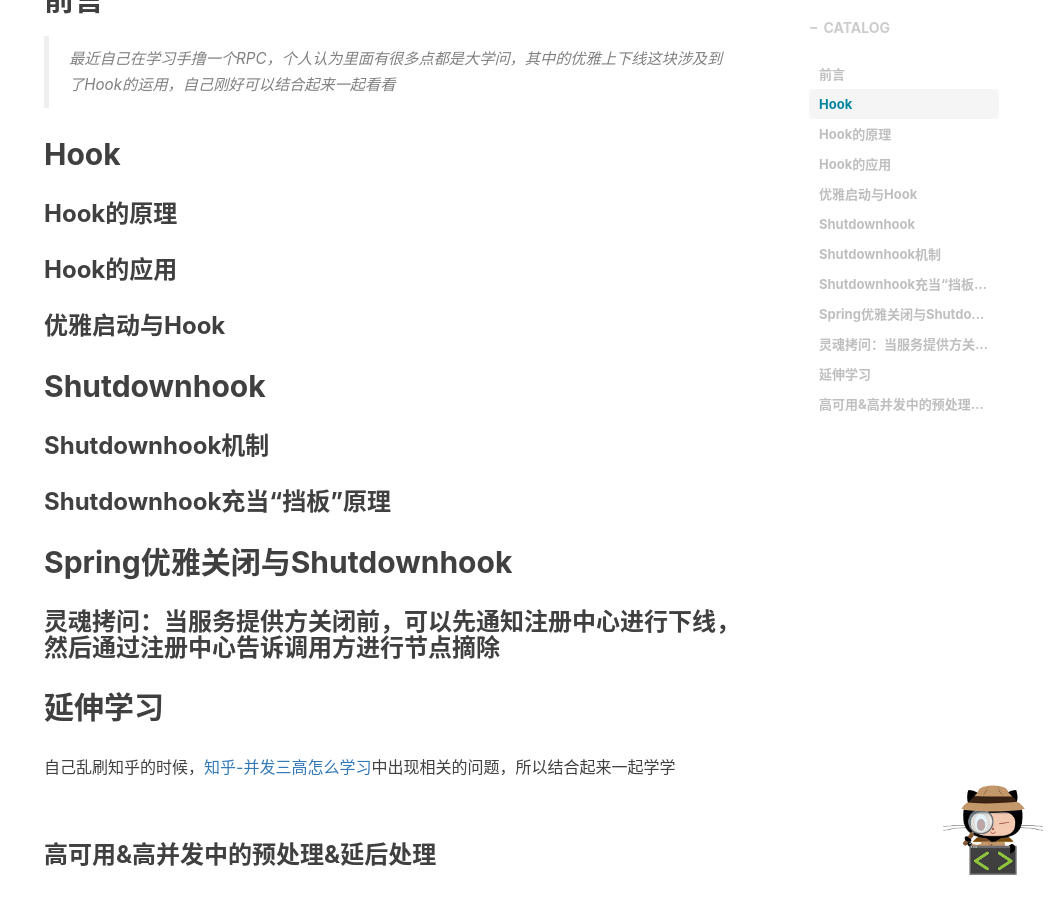
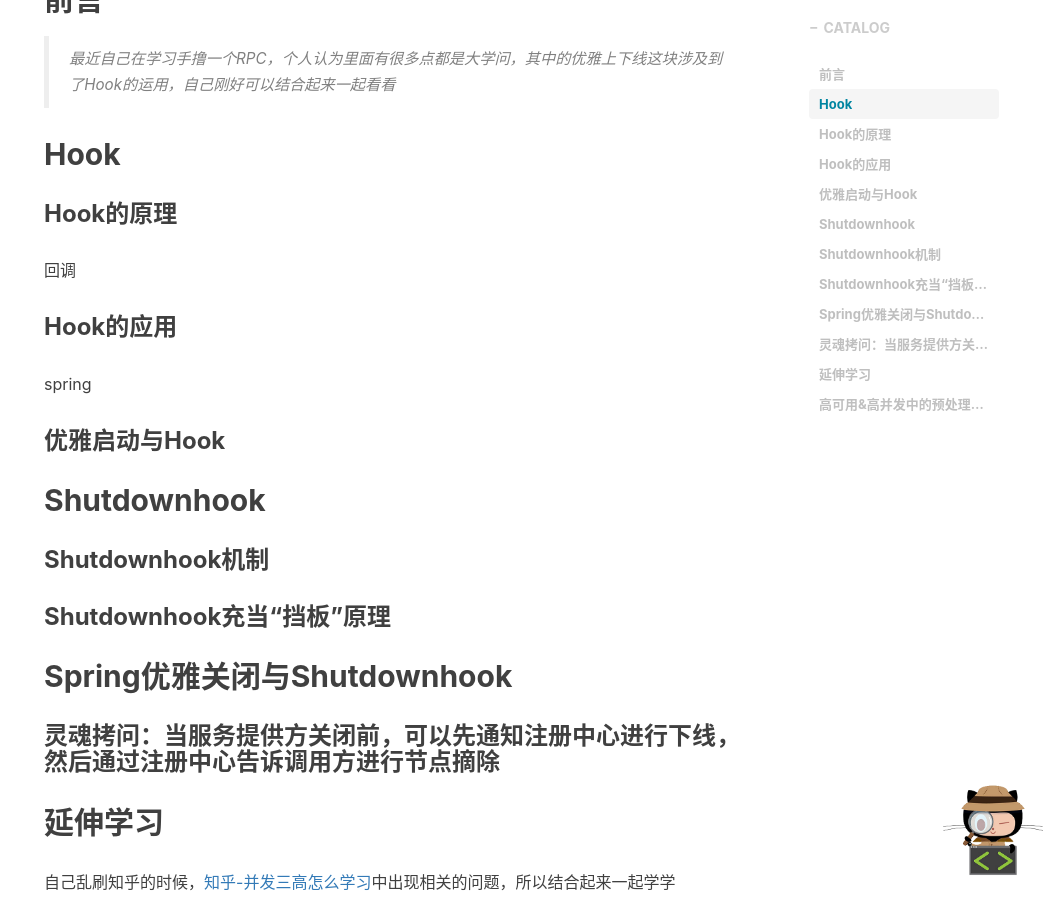
Before and after one commit to Gordon-Deng/Gordon-Deng.github.io, a Jekyll site: the page built from _posts/2021-08-20-shutdownhook解析和应用.markdown, in a window 1280 px wide and 900 px high, scrolled down 650 px. Shown: the whole window, without its empty margins (221-1280 px from the left). Built offline with Jekyll 4.4.1, drawn with Linux system fonts in a browser that asks for light colours; nearby versions of some CDN libraries; comment, search, counter and statistics services are not loaded.

Commit message:
Update 2021-08-20-shutdownhook解析和应用.markdown

```diff
--- a/_posts/2021-08-20-shutdownhook解析和应用.markdown
+++ b/_posts/2021-08-20-shutdownhook解析和应用.markdown
@@ -16,9 +16,12 @@ tags:
 
 ## Hook
 ### Hook的原理
+回调
 ### Hook的应用
+spring
 
 ### 优雅启动与Hook
+
 
 
 ## Shutdownhook
```
